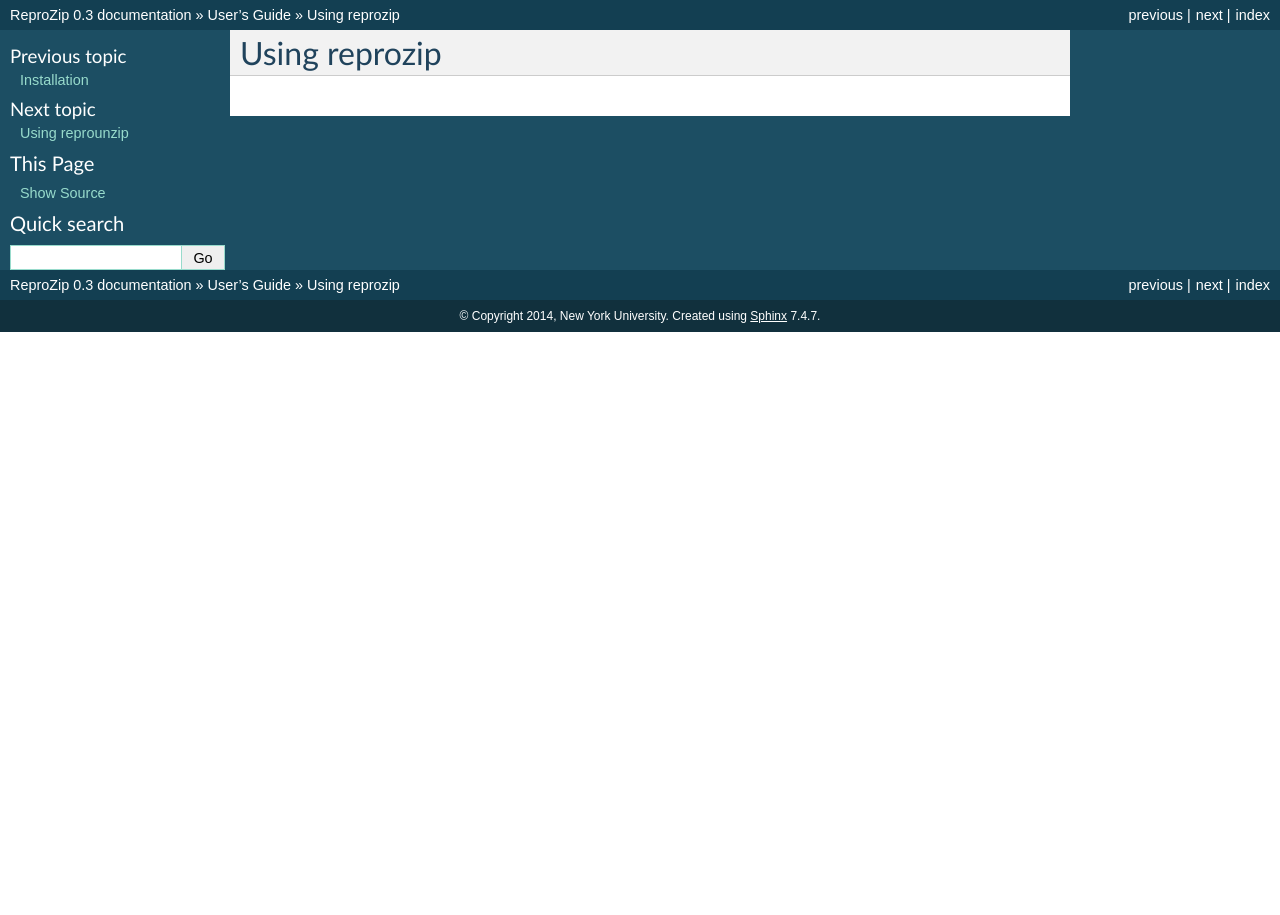
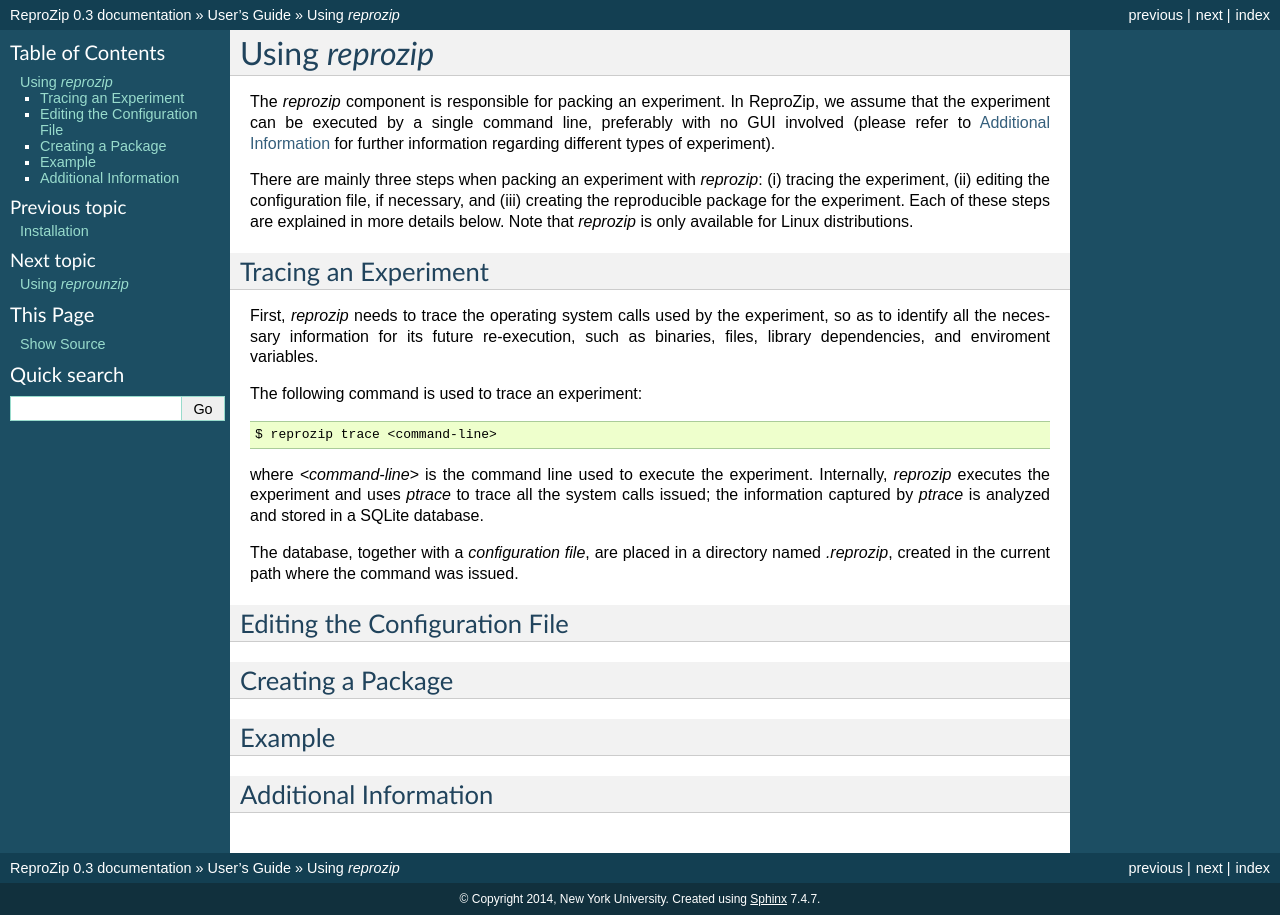
Before and after one commit to VIDA-NYU/reprozip, a Sphinx documentation site: the page built from docs/source/packing-use.rst, in a window 1280 px wide. Built offline with Sphinx 7.4.7, drawn with Linux system fonts in a browser that asks for light colours.

Commit message:
Ongoing work on documentation -- packing experiments.

```diff
--- a/docs/source/packing-use.rst
+++ b/docs/source/packing-use.rst
@@ -1,3 +1,58 @@
 
-Using reprozip
-**************
+Using *reprozip*
+****************
+
+The *reprozip* component is responsible for packing
+an experiment. In ReproZip, we assume that the
+experiment can be executed by a single command line,
+preferably with no GUI involved
+(please refer to `Additional Information`_ for further information
+regarding different types of experiment).
+
+
+There are mainly three steps when packing an experiment with *reprozip*:
+(i) tracing the experiment,
+(ii) editing the configuration file, if necessary, and
+(iii) creating the reproducible package for the experiment.
+Each of these steps are explained in more details below.
+Note that *reprozip* is only available for Linux distributions.
+
+Tracing an Experiment
+=====================
+
+First, *reprozip* needs to trace the operating system calls used
+by the experiment, so as to identify all the necessary
+information for its future re-execution, such as binaries, files,
+library dependencies, and enviroment variables.
+
+The following command is used to trace an experiment::
+
+  $ reprozip trace <command-line>
+
+where *<command-line>* is the command line used to execute the
+experiment. Internally, *reprozip* executes the experiment
+and uses *ptrace* to trace all the system calls issued;
+the information captured by *ptrace* is analyzed and
+stored in a SQLite database.
+
+The database, together with a *configuration file*,
+are placed in a directory named *.reprozip*,
+created in the current path where the command was issued.
+
+Editing the Configuration File
+==============================
+
+
+
+Creating a Package
+==================
+
+
+
+Example
+=======
+
+
+
+Additional Information
+======================
--- a/docs/source/unpacking-use.rst
+++ b/docs/source/unpacking-use.rst
@@ -1,3 +1,3 @@
 
-Using reprounzip
-****************
+Using *reprounzip*
+******************
```
